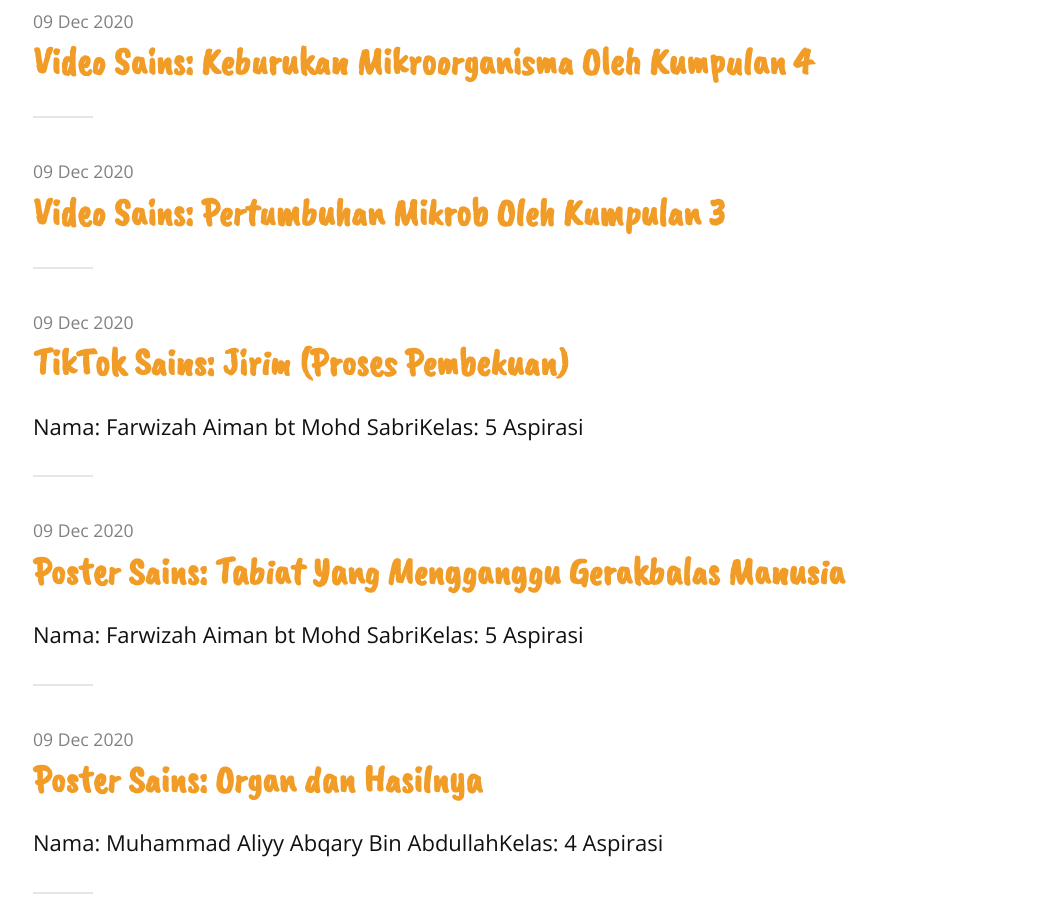
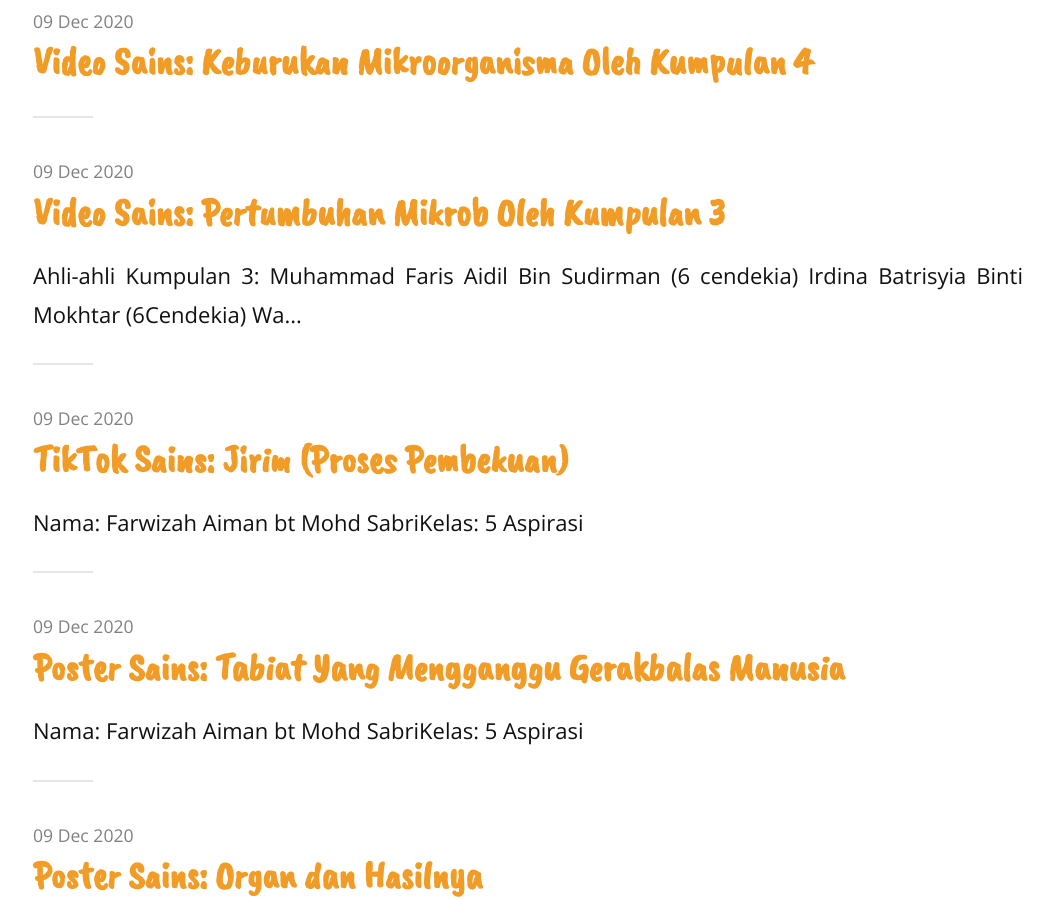
Before and after one commit to evangelistagrace/VSW2020, a Jekyll site: the page built from articles.md, in a window 1280 px wide and 900 px high, scrolled down 931 px. Shown: the whole window, without its empty margins (112-1165 px from the left). Built offline with Jekyll 4.4.1, drawn with Linux system fonts in a browser that asks for light colours; nearby versions of some CDN libraries.

Commit message:
Update 2020-12-09-Kump3_video.markdown

```diff
--- a/_posts/2020-12-09-Kump3_video.markdown
+++ b/_posts/2020-12-09-Kump3_video.markdown
@@ -4,4 +4,11 @@ title: "Video Sains: Pertumbuhan Mikrob Oleh Kumpulan 3"
 date: 2020-12-09
 ---
 
+Ahli-ahli Kumpulan 3:
+- Muhammad Faris Aidil Bin Sudirman (6 cendekia)
+- Irdina Batrisyia Binti Mokhtar (6Cendekia)
+- Wafa Nur Zahirah Zuhairah Binti Amran (6 cendekia)
+- Siti Umairah Binti Abu Bakar (6 Cendekia)
+- Megat Nur Danish Bin Mohammad Syahril (6 Cendekia)
+
 {% include youtube_player.html id='HJ4ebS8N7YE' %}
```
